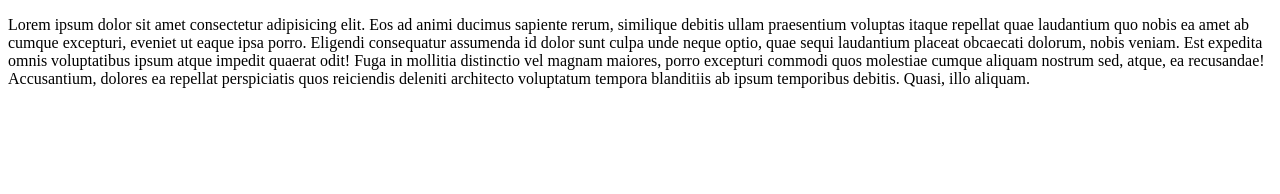
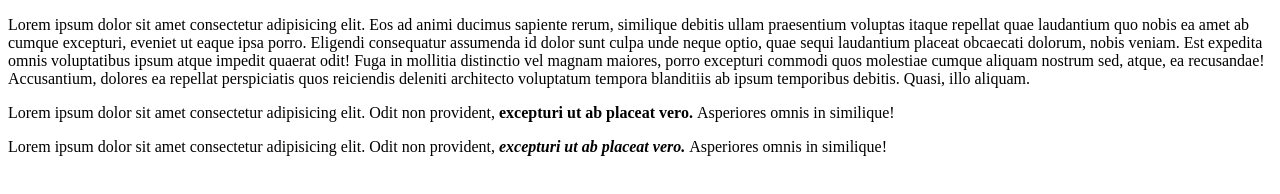
Before and after one commit to 25momin/06-web-repo, a plain HTML site: page index.html in a window 1280 px wide. Drawn offline with Linux system fonts and the light colour scheme.

Commit message:
2nd added

```diff
--- a/index.html
+++ b/index.html
@@ -7,5 +7,9 @@
 </head>
 <body>
                     <p>Lorem ipsum dolor sit amet consectetur adipisicing elit. Eos ad animi ducimus sapiente rerum, similique debitis ullam praesentium voluptas itaque repellat quae laudantium quo nobis ea amet ab cumque excepturi, eveniet ut eaque ipsa porro. Eligendi consequatur assumenda id dolor sunt culpa unde neque optio, quae sequi laudantium placeat obcaecati dolorum, nobis veniam. Est expedita omnis voluptatibus ipsum atque impedit quaerat odit! Fuga in mollitia distinctio vel magnam maiores, porro excepturi commodi quos molestiae cumque aliquam nostrum sed, atque, ea recusandae! Accusantium, dolores ea repellat perspiciatis quos reiciendis deleniti architecto voluptatum tempora blanditiis ab ipsum temporibus debitis. Quasi, illo aliquam.</p>
+
+                    <p>Lorem ipsum dolor sit amet consectetur adipisicing elit. Odit non provident,<b> excepturi ut ab placeat vero. </b>Asperiores omnis in similique!</p>
+
+                    <p>Lorem ipsum dolor sit amet consectetur adipisicing elit. Odit non provident,<b> <i>excepturi ut ab placeat vero.</i> </b>Asperiores omnis in similique!</p>
 </body>
 </html>
```
